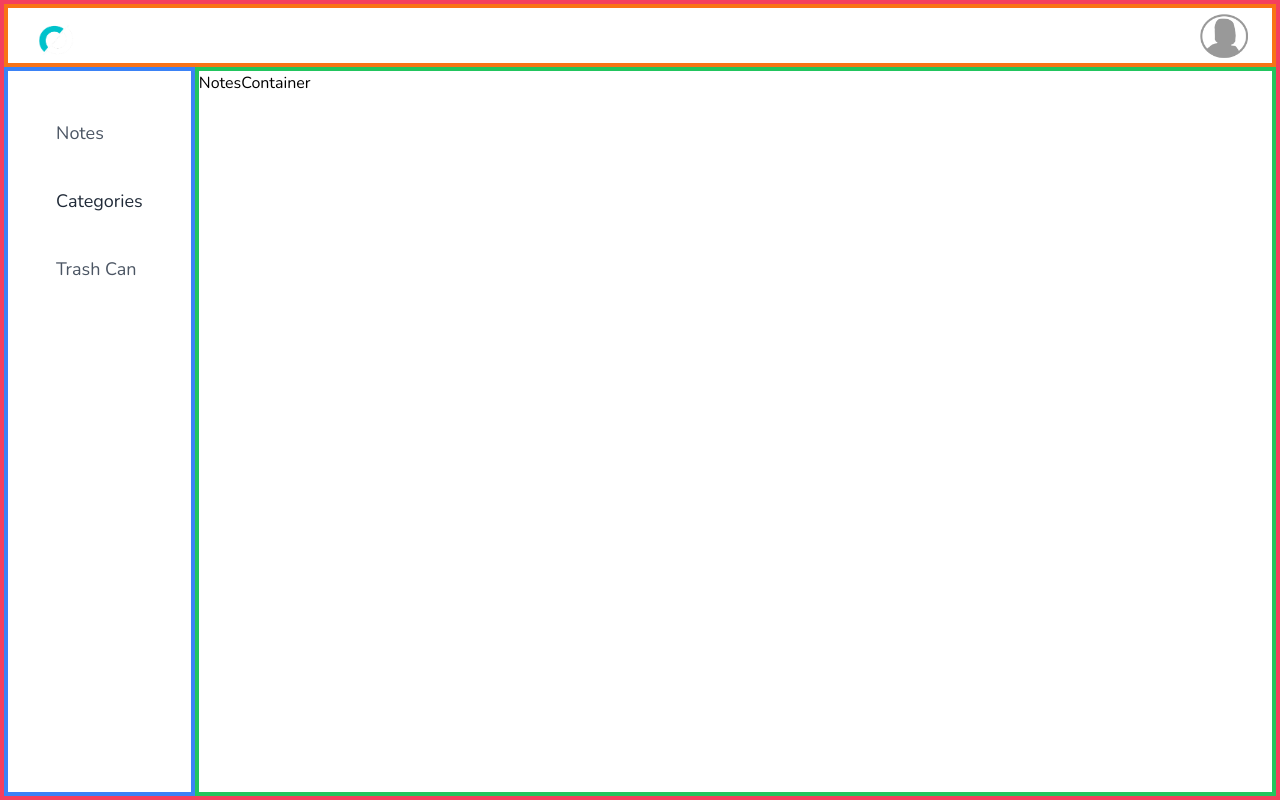
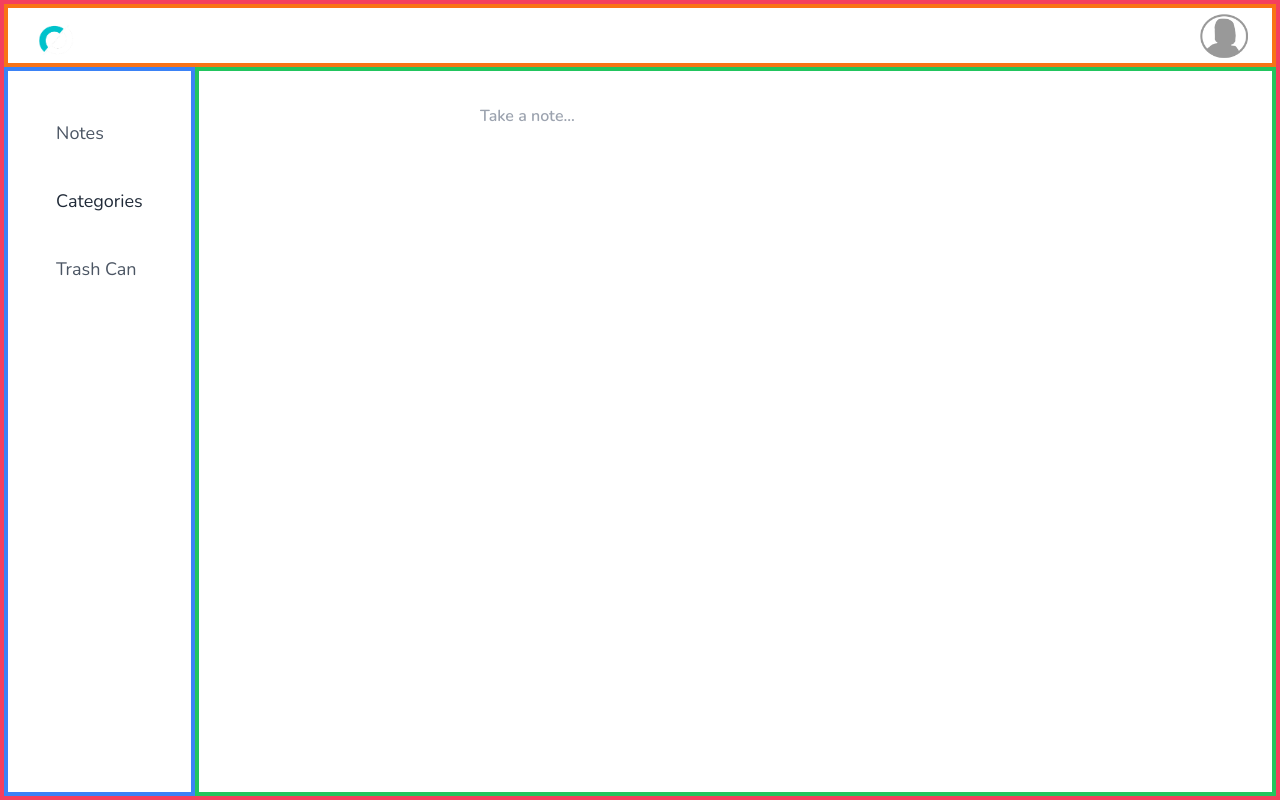
Before and after one commit to frankurk/lab-notes, a React (Vite) app: page /home in a window 1280 px wide. Built offline with nearby package versions, Linux system fonts and the light colour scheme.

Commit message:
create note static version

```diff
--- /dev/null
+++ b/src/components/CreateNote.jsx
@@ -0,0 +1,34 @@
+import React, { useState } from 'react';
+
+const CreateNote = () => {
+  const [showInput, setShowInput] = useState(false);
+
+  const beforeFocus = (
+    <div className="w-2/4 mt-5 p-3 rounded-lg border border-white h-14 text-white" onClick={() => setShowInput(!showInput)}>
+      <input className="border-0 bg-transparent w-full outline-0 text-white font-semibold  placeholder:placeholder-opacity-10" placeholder='Take a note...'></input>
+    </div>
+  );
+
+  return (
+    <div className="flex flex-row justify-center" >
+      {!showInput ? (
+        beforeFocus
+      ) : (
+        <form className="w-2/4 mt-5 p-3 rounded-lg border border-white">
+          <input
+            className="border-0 bg-transparent w-full outline-0 text-white font-semibold  my-4 placeholder:placeholder-opacity-10"
+            placeholder="Title"
+          ></input>
+          <textarea
+            className="border-0 w-full bg-transparent outline-0 text-white overflow-hidden min-h-3 resize-none"
+            cols="30"
+            rows="1"
+            placeholder="Take a note..."
+          ></textarea>
+        </form>
+      )}
+    </div>
+  );
+};
+
+export default CreateNote;
--- a/src/components/NotesContainer.jsx
+++ b/src/components/NotesContainer.jsx
@@ -1,8 +1,12 @@
-import React from 'react'
+import React from 'react';
+import CreateNote from './CreateNote';
 
 const NotesContainer = () => {
   return (
-    <div>NotesContainer</div>
+    <div>
+      <CreateNote />
+    </div>
+
   )
 }
 
```
